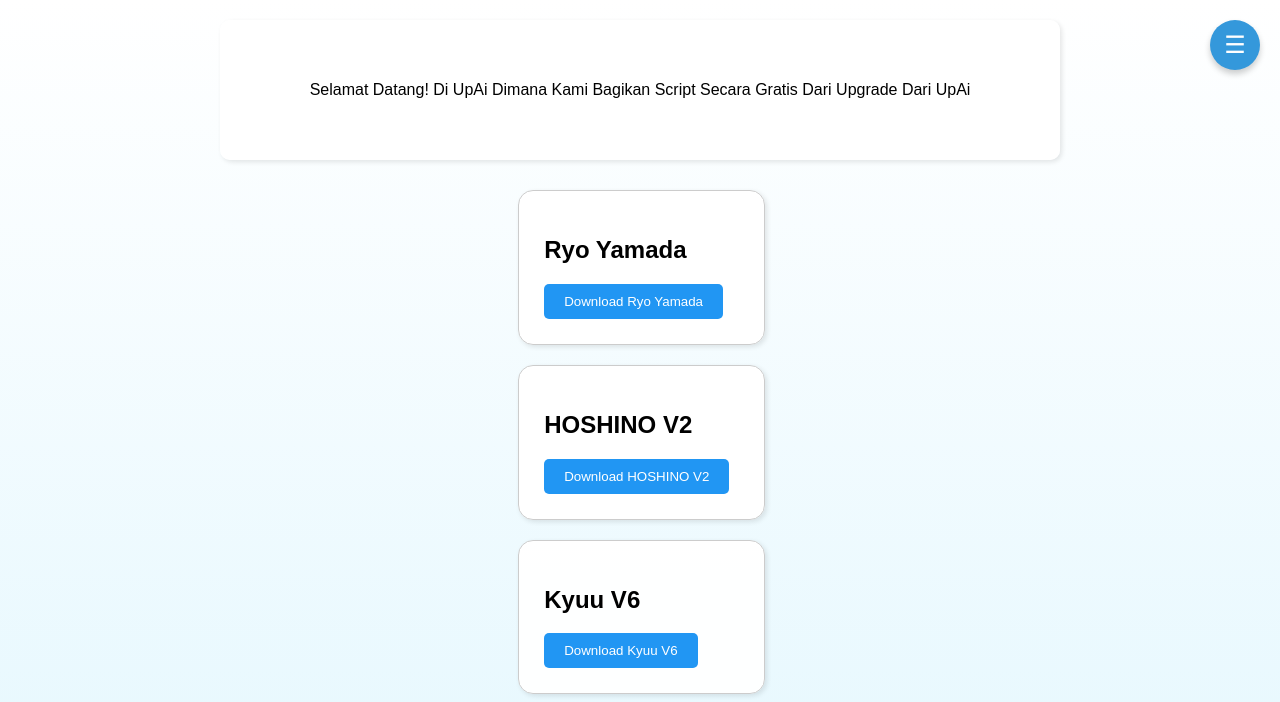
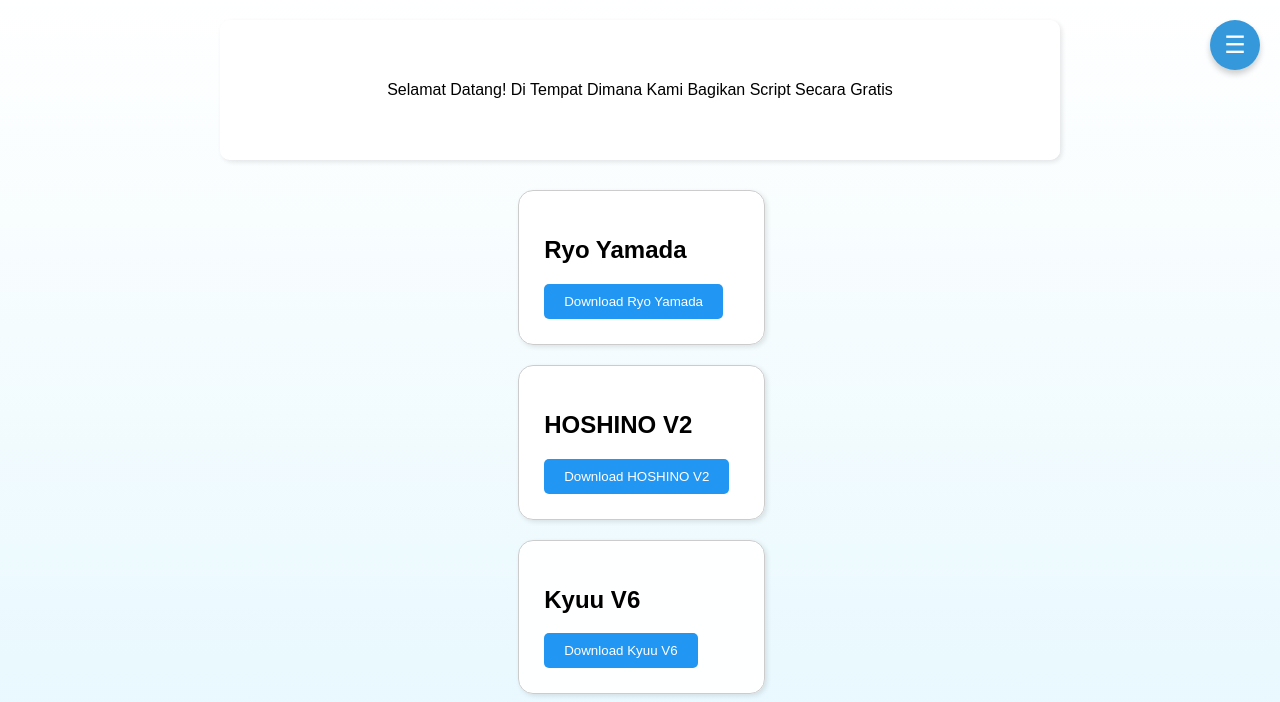
Before and after one commit to 0rangKep0/Kepo, a plain HTML site: page script/index.html in a window 1280 px wide. Shown: the top 702 px of the page. Drawn offline with Linux system fonts and the light colour scheme.

Commit message:
Update index.html

```diff
--- a/script/index.html
+++ b/script/index.html
@@ -239,7 +239,7 @@
   </div>
 
   <div id="slotbar">
-    <span id="welcome-text">Selamat Datang! Di UpAi Dimana Kami Bagikan Script Secara Gratis Dari Upgrade Dari UpAi</span>
+    <span id="welcome-text">Selamat Datang! Di Tempat Dimana Kami Bagikan Script Secara Gratis</span>
   </div>
   <div id="app"></div>
 
```
